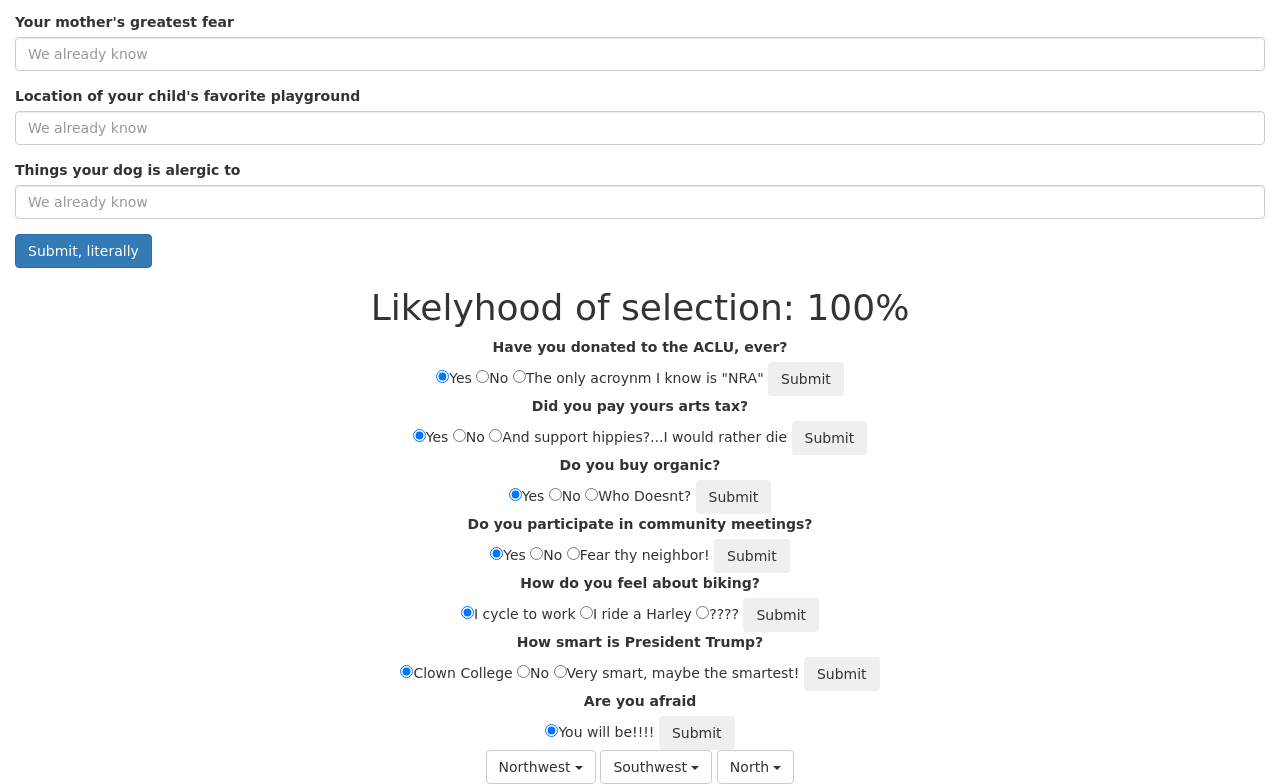
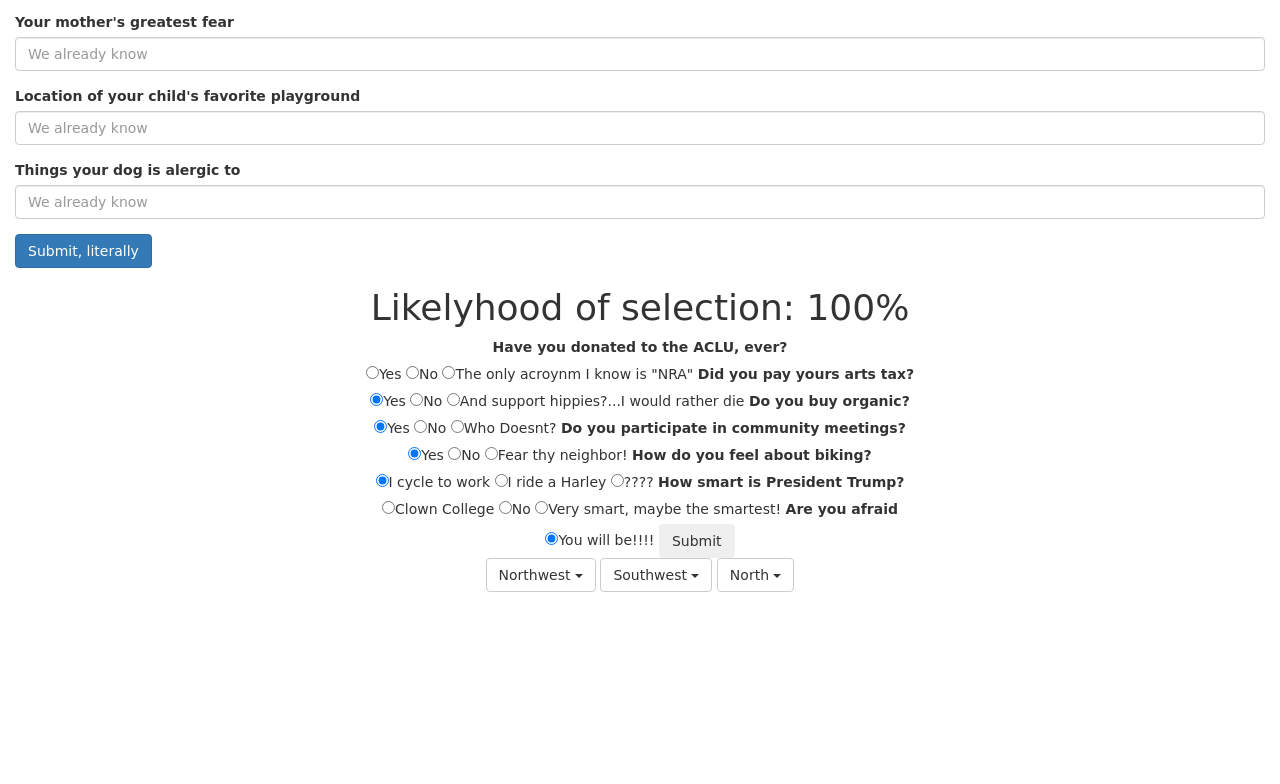
Before and after one commit to cdanielsen/htd-bootstrap, a website: page index.html in a window 1280 px wide. Shown: the part 622-1406 px from the top of the page. After the commit the page ends 1214 px from the top, so only its background shows below. Drawn offline with nearby package versions, Linux system fonts and the light colour scheme; a web font is replaced by a local one.

Commit message:
questions added

```diff
--- a/index.html
+++ b/index.html
@@ -48,47 +48,29 @@
           <input type="radio" name="aclu" value="yes" checked>Yes
           <input type="radio" name="aclu" value="no">No
           <input type="radio" name="aclu" value="NRA">The only acroynm I know is "NRA"
-          <button class="btn" type="submit">Submit</button>
-        </form>
-        <form id="question2">
           <label>Did you pay yours arts tax?</label><br>
           <input type="radio" name="arts" value="yes" checked>Yes
           <input type="radio" name="arts" value="no">No
           <input type="radio" name="arts" value="die">And support hippies?...I would rather die
-          <button class="btn" type="submit">Submit</button>
-        </form>
-        <form id="question3">
           <label>Do you buy organic?</label><br>
           <input type="radio" name="organic" value="yes" checked>Yes
           <input type="radio" name="organic" value="no">No
           <input type="radio" name="organic" value="organic">Who Doesnt?
-          <button class="btn" type="submit">Submit</button>
-        </form>
-        <form id="question4">
           <label>Do you participate in community meetings?</label><br>
           <input type="radio" name="meetings" value="yes" checked>Yes
           <input type="radio" name="meetings" value="no">No
           <input type="radio" name="meetings" value="neighbor">Fear thy neighbor!
-          <button class="btn" type="submit">Submit</button>
-        </form>
-         <form id="question5">
           <label>How do you feel about biking?</label><br>
           <input type="radio" name="bikes" value="yes" checked>I cycle to work
           <input type="radio" name="bikes" value="no">I ride a Harley
           <input type="radio" name="bikes" value="NRA">????
-          <button class="btn" type="submit">Submit</button>
-        </form>
-         <form id="question6">
           <label>How smart is President Trump?</label><br>
           <input type="radio" name="aclu" value="yes" checked>Clown College
           <input type="radio" name="aclu" value="no">No
           <input type="radio" name="aclu" value="NRA">Very smart, maybe the smartest!
-          <button class="btn" type="submit">Submit</button>
-        </form>
-         <form id="question7">
           <label>Are you afraid</label><br>
           <input type="radio" name="aclu" value="yes" checked>You will be!!!!
-          <button class="btn" type="submit">Submit</button>
+          <button class="btn" id="qsubmit">Submit</button>
         </form>
       </sec>
       <sec id=quadrant>
--- a/view.js
+++ b/view.js
@@ -1,3 +1,7 @@
 $(function() {
-  $('#question2').hide();
+  $('#qsubmit').on('click', function() {
+    $('#%').text('120%');
+    $('#question1').fadeOut();
+    $('#score').fadeIn();
+  });
 });
```
